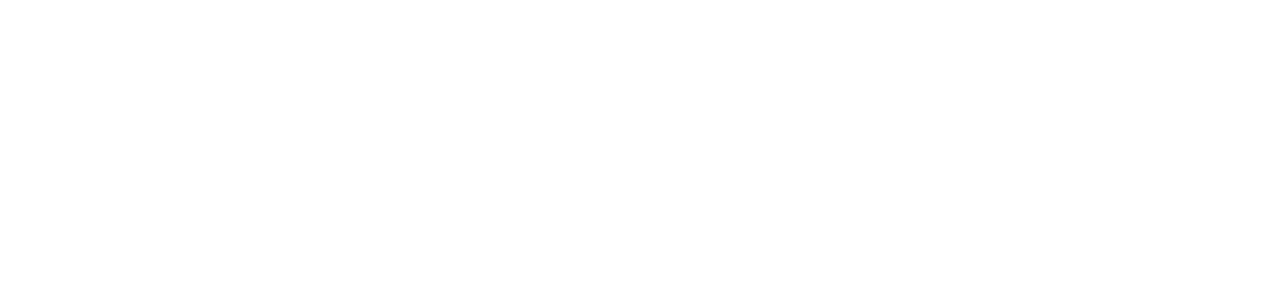
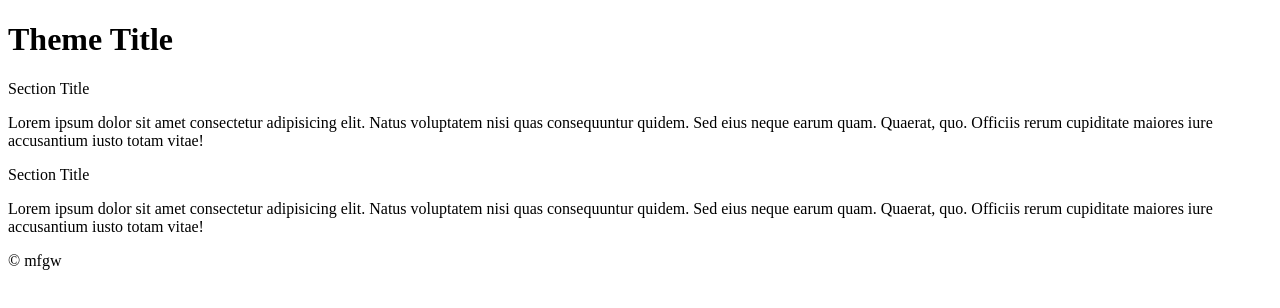
Before and after one commit to WestonTaylor/mobile-friendly-practice-day1, a plain HTML site: page index.html in a window 1280 px wide. Drawn offline with Linux system fonts and the light colour scheme.

Commit message:
add: basic code and text structure to index.html

```diff
--- a/index.html
+++ b/index.html
@@ -8,6 +8,20 @@
     <link rel="stylesheet" href="stylesheets/style.css">
 </head>
 <body>
+    <header>
+        <h1>Theme Title</h1>
+    </header>
+    <section id="section1">
+        <h>Section Title</h>
+        <p>Lorem ipsum dolor sit amet consectetur adipisicing elit. Natus voluptatem nisi quas consequuntur quidem. Sed eius neque earum quam. Quaerat, quo. Officiis rerum cupiditate maiores iure accusantium iusto totam vitae!</p>
+    </section>
+    <section id="section2">
+        <h>Section Title</h>
+        <p>Lorem ipsum dolor sit amet consectetur adipisicing elit. Natus voluptatem nisi quas consequuntur quidem. Sed eius neque earum quam. Quaerat, quo. Officiis rerum cupiditate maiores iure accusantium iusto totam vitae!</p>
+    </section>
+    <footer>
+        &copy; mfgw
+    </footer>
 
 </body>
 </html>
```
